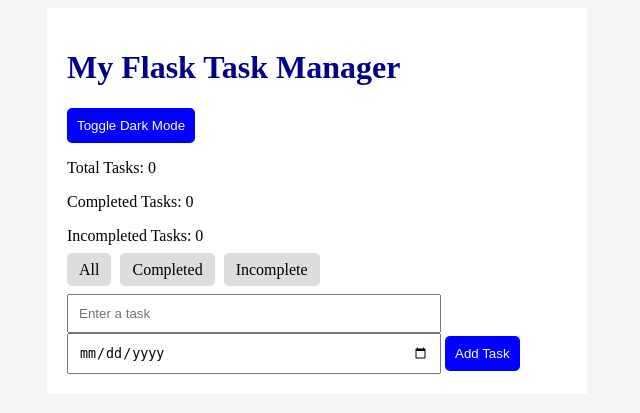
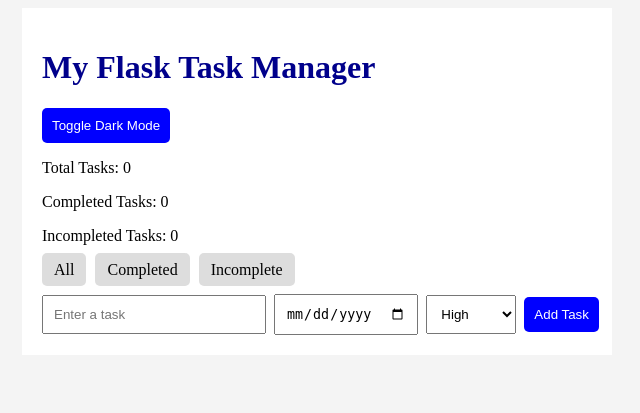
Before and after one commit to D0ct0rg/flask-task-manager, a Flask app: page / in a window 1280 px wide. Shown: the top 413 px of the page, without its empty margins (323-963 px from the left). Run offline with Flask 3, Linux system fonts and the light colour scheme; data that the repository does not hold is empty.

Commit message:
added task priorities and inproved layout

```diff
--- a/app.py
+++ b/app.py
@@ -11,7 +11,8 @@ def setup_database():
         id INTEGER PRIMARY KEY AUTOINCREMENT,
         task_name TEXT NOT NULL,
         completed INTEGER NOT NULL,
-        due_date TEXT
+        due_date TEXT,
+        priority TEXT
     )
     ''')
 
@@ -69,15 +70,17 @@ def add_task():
 
     due_date = request.form['due_date']
 
+    priority = request.form['priority']
+
     if task_name.strip() != '':
 
         connection = sqlite3.connect('tasks.db')
         cursor = connection.cursor()
 
         cursor.execute('''
-        INSERT INTO tasks (task_name, completed, due_date)
-        VALUES (?, 0, ?)
-        ''', (task_name, due_date))
+        INSERT INTO tasks (task_name, completed, due_date, priority)
+        VALUES (?, 0, ?, ?)
+        ''', (task_name, due_date, priority))
 
         connection.commit()
         connection.close()
--- a/static/style.css
+++ b/static/style.css
@@ -4,11 +4,11 @@ body {
 }
 
 h1 {
-    color: darkblue;
+    color: Darkblue;
 }
 
 .container {
-    width: 500px;
+    width: 550px;
     margin: auto;
     background: white;
     padding: 20px;
@@ -31,6 +31,10 @@ button {
 
 button:hover {
     opacity: 0.8;
+}
+
+.add-button {
+    white-space: nowrap;
 }
 
 .add-button:hover {
@@ -122,10 +126,31 @@ body.dark-mode h1 {
 
 .due-date {
     font-size: 14px;
-    color: #7b7b7b;
+    color: black;
     margin: 5px 0;
 }
 
-.due-date .dark-mode {
-    color: #e6e6e6;
+body.dark-mode .due-date {
+    color: white;
 }
+
+.add-form {
+    display: flex;
+    gap: 8px;
+    align-items: center;
+}
+
+.add-form input, .add-form select {
+    padding: 10px;
+}
+
+.add-form input[type='text'] {
+    flex: 1;
+    min-width: 200px;
+}
+
+.task-info {
+    display: flex;
+    flex-direction: column;
+    gap: 5px;
+}
--- a/templates/index.html
+++ b/templates/index.html
@@ -25,9 +25,14 @@
             <a href="/?filter=incomplete">Incomplete</a>
         </div>
 
-        <form action="/add" method="POST">
+        <form action="/add" method="POST" class="add-form" >
             <input type="text" name="task_name" placeholder="Enter a task">
             <input type="date" name="due_date">
+            <select name="priority">
+                <option value="High">High</option>
+                <option value="Medium">Medium</option>
+                <option value="Low">Low</option>
+            </select>
             <button class="add-button">Add Task</button>
         </form>
 
@@ -36,7 +41,7 @@
         <div class="task">
 
             <div class="task-content">
-
+                <div class="task-info">
                     <p>
                         {% if task[2] == 1 %}
                         ✅
@@ -45,13 +50,23 @@
                         {% endif %}
 
                         {{ task[1] }}
+                    </p>
 
                     {% if task[3] %}
                         <p class="due-date">Due: {{ task[3] }}</p>
                     {% else %}
                         <p class="due-date">No due date</p>
                     {% endif %}
-                </p>
+
+                    {% if task[4] == 'High' %}
+                        <p>🔴 High Priority</p>
+                    {% elif task[4] == 'Medium' %}
+                        <p>🟡 Medium Priority</p>
+                    {% else %}
+                        <p>🟢 Low Priority</p>
+                    {% endif %}
+                </div>
+
                 <div class="task-buttons">
                     <a href="/edit/{{ task[0] }}" class="edit-button">Edit</a>
                     <form action="/delete/{{ task[0] }}" method="POST">
@@ -63,7 +78,6 @@
                         <button class="complete-button" type='submit'>Complete</button>
                     </form>
                     {% endif %}
-
                 </div>
             </div>
 
```
Lines whose indentation alone changed are shown as unchanged.
